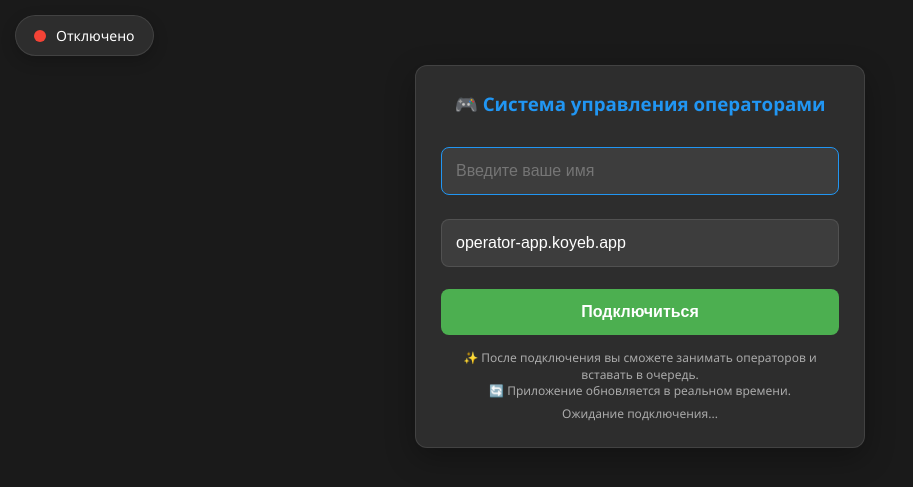
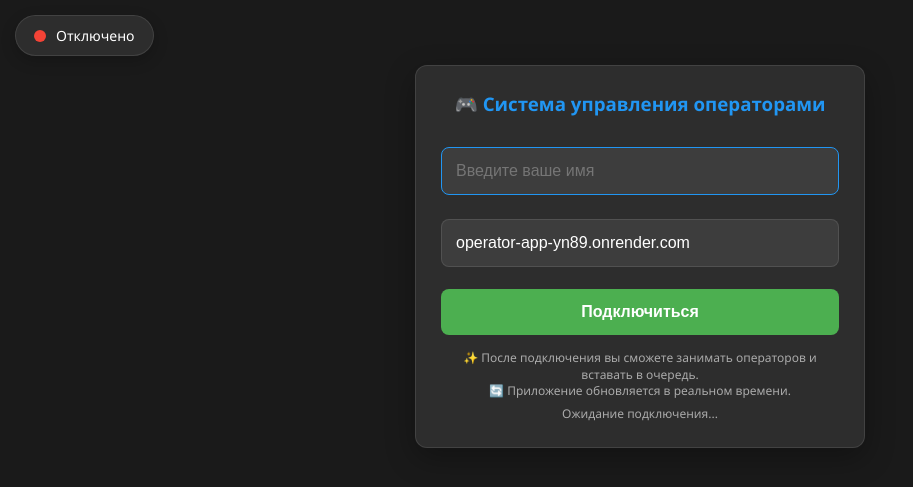
Before and after one commit to arkadijgromoff/operator-app, a Flask app: page / in a window 1280 px wide. Shown: the top 487 px of the page, without its empty margins (0-913 px from the left). Run offline with Flask 3, Linux system fonts and the light colour scheme; some libraries are stand-ins or nearby versions.

Commit message:
index.html

```diff
--- a/templates/index.html
+++ b/templates/index.html
@@ -595,8 +595,8 @@
     <div class="login-form" id="loginForm">
         <h3>🎮 Система управления операторами</h3>
         <input type="text" id="usernameInput" placeholder="Введите ваше имя" autocomplete="off" autofocus>
-        <input type="text" id="serverIpInput" placeholder="Домен сервера (напр. operator-app.koyeb.app)"
-               value="operator-app.koyeb.app" autocomplete="off">
+        <input type="text" id="serverIpInput" placeholder="Домен сервера (напр. operator-app-yn89.onrender.com)"
+               value="operator-app-yn89.onrender.com" autocomplete="off">
         <button class="connect-btn" id="connectButton">
             <span id="connectButtonText">Подключиться</span>
         </button>
@@ -663,7 +663,7 @@
         let currentUser = null;
         let selectedOperatorId = null;
         let socket = null;
-        let serverIp = 'operator-app.koyeb.app';
+        let serverIp = 'operator-app-yn89.onrender.com';
         let originalTitle = document.title;
         let originalFavicon = document.querySelector('link[rel="icon"]').href;
         let blinkInterval = null;
```
